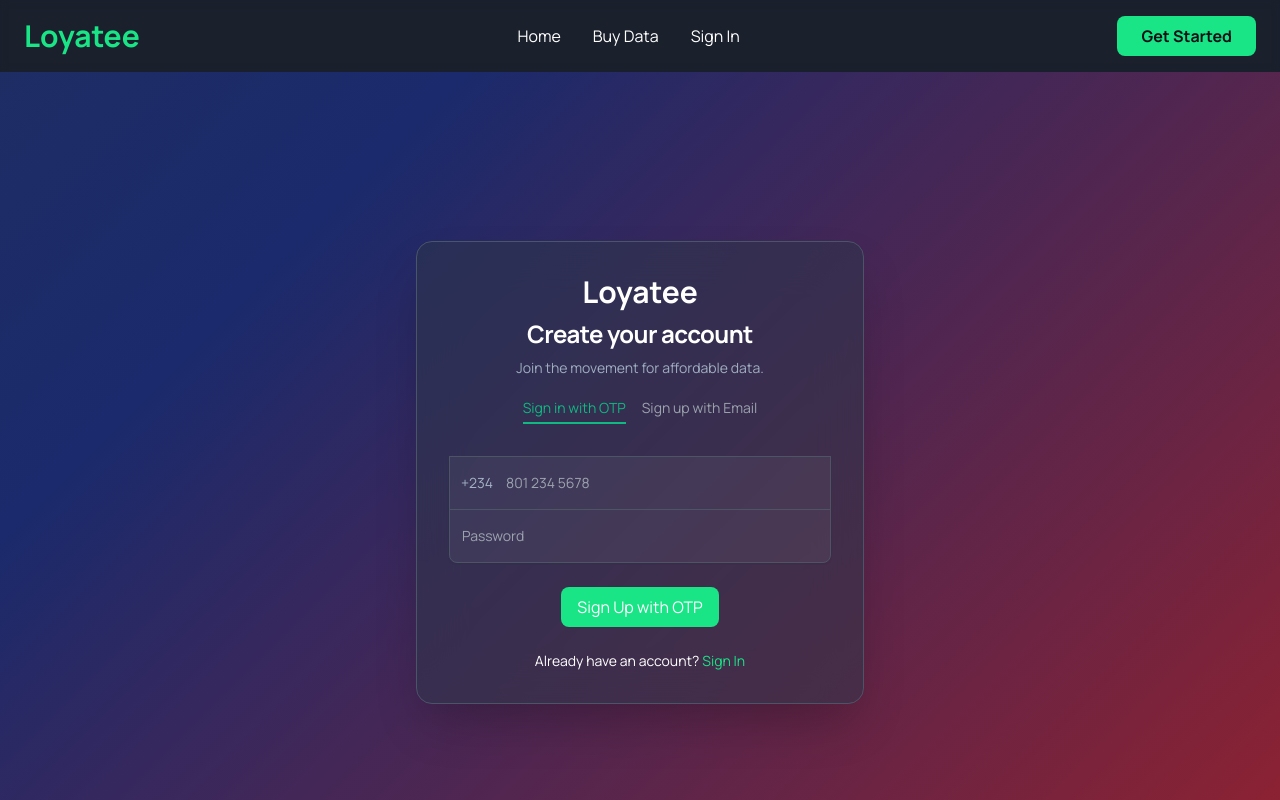
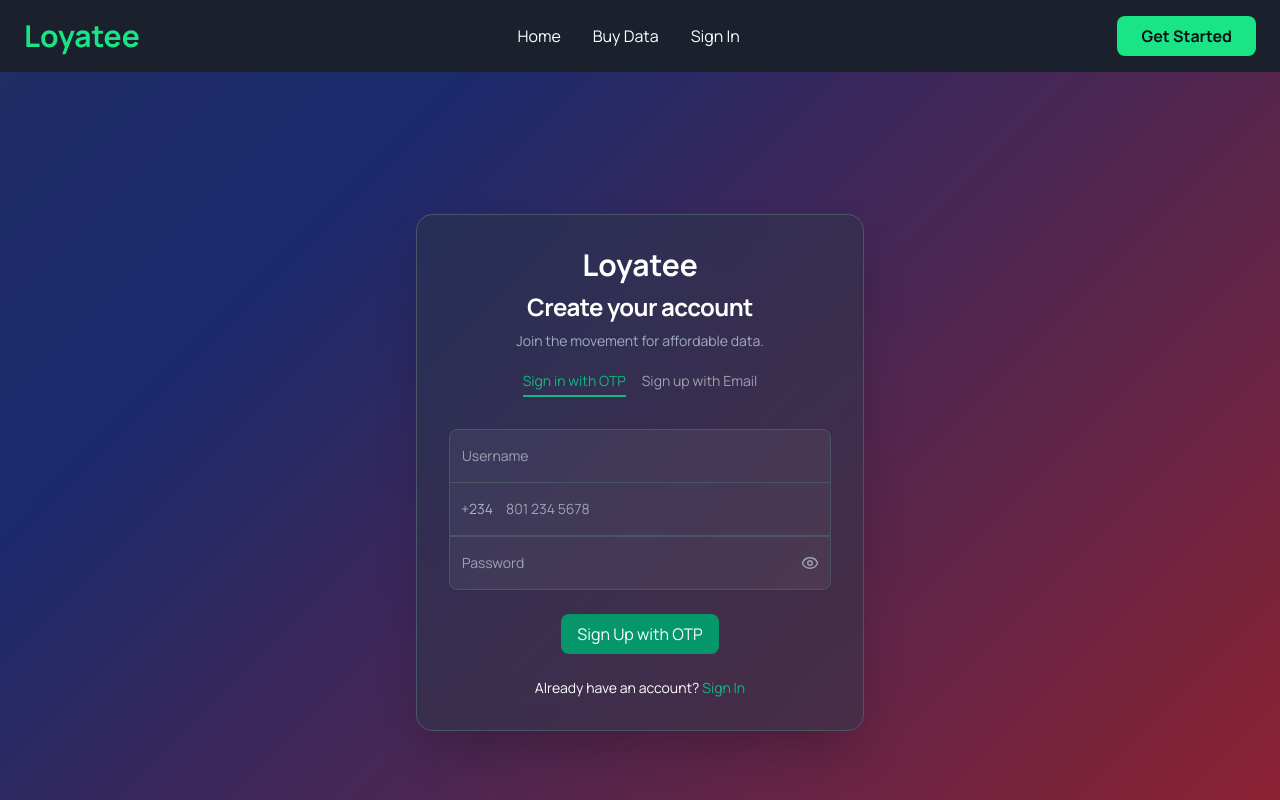
Before and after one commit to JelelAhmed/loyatee, a Next.js app: page /signup in a window 1280 px wide. Shown: the top 800 px of the page. Built offline with nearby package versions, Linux system fonts and the light colour scheme.

Commit message:
added email signup flow with supabase

```diff
--- a/app/actions/auth.actions.ts
+++ b/app/actions/auth.actions.ts
@@ -1,3 +1,5 @@
+"use server";
+
 import { createSupabaseServerClient } from "./utils";
 import { redirect } from "next/navigation";
 
@@ -92,30 +94,46 @@ export async function resetPassword(formData: FormData) {
 }
 
 // — EMAIL SIGN UP (WITH EMAIL VERIFICATION) —
+type SignUpState = {
+  success: boolean;
+  error: string | null;
+};
+
 export async function signUpWithEmail(
-  _prevState: { success: boolean; error: string },
+  prevState: SignUpState,
   formData: FormData
-) {
+): Promise<SignUpState> {
   const supabase = await createSupabaseServerClient();
 
   try {
     const email = formData.get("email") as string;
     const password = formData.get("password") as string;
     const phone = formData.get("phone") as string;
+    const username = formData.get("username") as string; // new
 
-    const { error } = await supabase.auth.signUp({
+    if (!email || !password || !phone || !username) {
+      return { success: false, error: "All fields are required" };
+    }
+
+    const { data, error } = await supabase.auth.signUp({
       email,
       password,
-      options: { data: { phone } },
+      options: {
+        data: {
+          phone,
+          display_name: username, // 👈 sets auth.users.display_name
+        },
+      },
     });
 
     if (error) throw new Error(error.message);
 
-    redirect("/verify-email");
+    return { success: true, error: null };
   } catch (error) {
     return {
       success: false,
-      error: error instanceof Error ? error.message : "An error occurred",
+      error:
+        error instanceof Error ? error.message : "An unexpected error occurred",
     };
   }
 }
@@ -130,10 +148,16 @@ export async function signUpWithPhone(
   try {
     const phone = formData.get("phone") as string;
     const password = formData.get("password") as string;
+    const display_name = formData.get("display_name") as string; // 👈 get from form
 
     const { error } = await supabase.auth.signUp({
       phone,
       password,
+      options: {
+        data: {
+          display_name,
+        },
+      },
     });
 
     if (error) throw new Error(error.message);
--- a/app/layout.tsx
+++ b/app/layout.tsx
@@ -1,3 +1,4 @@
+// app/layout.tsx
 import "../styles/globals.css";
 import type { Metadata } from "next";
 import { Manrope } from "next/font/google";
@@ -7,6 +8,7 @@ const manrope = Manrope({
   subsets: ["latin"],
   weight: ["400", "600", "700"],
   variable: "--font-manrope",
+  display: "swap", // Ensures font swapping after loading
 });
 
 export const metadata: Metadata = {
@@ -21,7 +23,9 @@ export default function RootLayout({
 }) {
   return (
     <html lang="en" className={manrope.variable}>
-      <body className="bg-[var(--navy-blue)] text-[var(--text-primary)] font-manrope">
+      <body
+        className={`bg-[var(--navy-blue)] text-[var(--text-primary)] ${manrope.className}`}
+      >
         <LayoutWrapper>{children}</LayoutWrapper>
       </body>
     </html>
--- a/app/signup/page.tsx
+++ b/app/signup/page.tsx
@@ -1,16 +1,37 @@
 "use client";
 
-import { useState } from "react";
+import { useState, useEffect, useTransition } from "react";
 import Link from "next/link";
-import Button from "@/components/ui/Button";
+import { useActionState } from "react";
 import clsx from "clsx";
 
+import Button from "@/components/ui/Button";
+import { Eye, EyeOff } from "lucide-react";
+
+import { signUpWithEmail } from "../actions";
+
 export default function SignUpPage() {
-  const [useOtpFlow, setUseOtpFlow] = useState(true); // true = OTP flow; false = email flow
+  const [useOtpFlow, setUseOtpFlow] = useState(true);
+  const [showPassword, setShowPassword] = useState(false);
+  const [isPending] = useTransition();
+
+  const [state, formAction] = useActionState(signUpWithEmail, {
+    success: false,
+    error: null,
+  });
+
+  useEffect(() => {
+    if (state.success && !useOtpFlow) {
+      const timer = setTimeout(() => {
+        window.location.href = "/dashboard";
+      }, 100);
+      return () => clearTimeout(timer);
+    }
+  }, [state.success, useOtpFlow]);
 
   return (
     <div className="relative min-h-screen flex items-center justify-center bg-gray-900 px-4 sm:px-6 lg:px-8 text-white">
-      <div className="wavy-gradient absolute top-0 left-0 w-full h-full z-0"></div>
+      <div className="wavy-gradient wavy-gradient-client absolute top-0 left-0 w-full h-full z-0"></div>
 
       <div className="w-full max-w-md space-y-8 z-10">
         <div className="bg-[var(--card-bg)] backdrop-blur-xl p-8 rounded-2xl shadow-2xl border border-[var(--border-color)]">
@@ -24,8 +45,7 @@ export default function SignUpPage() {
             </p>
           </div>
 
-          {/* Toggle Button */}
-          <div className="flex  justify-center mt-4 space-x-4 text-sm">
+          <div className="flex justify-center mt-4 space-x-4 text-sm">
             <button
               onClick={() => setUseOtpFlow(true)}
               className={clsx(
@@ -50,10 +70,29 @@ export default function SignUpPage() {
             </button>
           </div>
 
-          <form className="mt-8 space-y-6">
+          <form
+            action={useOtpFlow ? undefined : formAction}
+            className="mt-8 space-y-6"
+          >
             <div className="rounded-md shadow-sm -space-y-px">
-              {/* Conditionally render Email input only for Email flow */}
+              {/* Username */}
+              <div>
+                <label htmlFor="username" className="sr-only">
+                  Username
+                </label>
+                <input
+                  type="text"
+                  id="username"
+                  name="username"
+                  autoComplete="username"
+                  required
+                  placeholder="Username"
+                  className="relative block w-full appearance-none rounded-t-lg border border-gray-600 bg-[var(--input-bg-color)] px-3 py-4 text-white placeholder-gray-400 focus:z-10 focus:border-emerald-500 focus:outline-none focus:ring-emerald-500 sm:text-sm"
+                />
+              </div>
               {!useOtpFlow && (
+                <>
+                  {/* Email */}
                   <div>
                     <label htmlFor="email" className="sr-only">
                       Email address
@@ -63,14 +102,15 @@ export default function SignUpPage() {
                       id="email"
                       name="email"
                       autoComplete="email"
-                    required={!useOtpFlow}
+                      required
                       placeholder="Email address"
-                    className="relative block w-full appearance-none rounded-t-lg border border-gray-600 bg-[var(--input-bg-color)] px-3 py-4 text-white placeholder-gray-400 focus:z-10 focus:border-emerald-500 focus:outline-none focus:ring-emerald-500 sm:text-sm"
+                      className="relative block w-full appearance-none border border-gray-600 bg-[var(--input-bg-color)] px-3 py-4 text-white placeholder-gray-400 focus:z-10 focus:border-emerald-500 focus:outline-none focus:ring-emerald-500 sm:text-sm"
                     />
                   </div>
+                </>
               )}
 
-              {/* Phone Number input for both flows */}
+              {/* Phone */}
               <div className={clsx(useOtpFlow ? "rounded-t-lg" : "")}>
                 <label htmlFor="phone-number" className="sr-only">
                   Phone Number
@@ -91,33 +131,48 @@ export default function SignUpPage() {
                     className="relative block w-full appearance-none border border-gray-600 bg-[var(--input-bg-color)] pl-14 pr-3 py-4 text-white placeholder-gray-400 focus:z-10 focus:border-emerald-500 focus:outline-none focus:ring-emerald-500 sm:text-sm"
                   />
                 </div>
-              </div>
 
-              {/* Password input for both flows */}
-              <div>
+                {/* Password */}
+                <div className="relative">
                   <label htmlFor="password" className="sr-only">
                     Password
                   </label>
                   <input
-                  type="password"
+                    type={showPassword ? "text" : "password"}
                     id="password"
                     name="password"
                     autoComplete="current-password"
                     required
                     placeholder="Password"
-                  className="relative block w-full appearance-none rounded-b-lg border border-gray-600 bg-[var(--input-bg-color)] px-3 py-4 text-white placeholder-gray-400 focus:z-10 focus:border-emerald-500 focus:outline-none focus:ring-emerald-500 sm:text-sm"
+                    className="relative block w-full appearance-none rounded-b-lg border border-gray-600 bg-[var(--input-bg-color)] px-3 py-4 pr-12 text-white placeholder-gray-400 focus:z-10 focus:border-emerald-500 focus:outline-none focus:ring-emerald-500 sm:text-sm"
                   />
+                  <button
+                    type="button"
+                    onClick={() => setShowPassword((prev) => !prev)}
+                    className="absolute inset-y-0 right-0 flex items-center px-3 text-gray-400 hover:text-white focus:outline-none"
+                    tabIndex={-1}
+                  >
+                    {showPassword ? <EyeOff size={18} /> : <Eye size={18} />}
+                  </button>
+                </div>
               </div>
             </div>
 
-            {/* Error display (conditionally rendered later) */}
-            {/* {state?.error && (
+            {state?.error && (
               <p className="text-red-500 text-sm text-center">{state.error}</p>
-            )} */}
+            )}
 
             <div className="text-center">
-              <Button type="submit">
-                {useOtpFlow ? "Sign Up with OTP" : "Sign Up with Email"}
+              <Button
+                type="submit"
+                disabled={isPending}
+                className="bg-emerald-600 hover:bg-emerald-500 text-white font-medium rounded-lg transition-colors disabled:opacity-50 disabled:cursor-not-allowed"
+              >
+                {isPending
+                  ? "Processing..."
+                  : useOtpFlow
+                  ? "Sign Up with OTP"
+                  : "Sign Up with Email"}
               </Button>
             </div>
           </form>
@@ -126,7 +181,7 @@ export default function SignUpPage() {
             Already have an account?{" "}
             <Link
               href="/signin"
-              className="font-medium text-[var(--emerald-green)] hover:underline"
+              className="font-medium text-emerald-500 hover:text-emerald-400 hover:underline transition-colors"
             >
               Sign In
             </Link>
@@ -136,102 +191,3 @@ export default function SignUpPage() {
     </div>
   );
 }
-
-// "use client";
-
-// import Link from "next/link";
-// import Button from "@/components/ui/Button";
-
-// export default function SignUpPage() {
-//   return (
-//     <div className="relative min-h-screen flex items-center justify-center bg-gray-900 px-4 sm:px-6 lg:px-8 text-white">
-//       <div className="wavy-gradient absolute top-0 left-0 w-full h-full z-0"></div>
-
-//       <div className="w-full max-w-md space-y-8 z-10">
-//         <div className="bg-[var(--card-bg)] backdrop-blur-xl p-8 rounded-2xl shadow-2xl border border-[var(--border-color)]">
-//           <div className="text-center">
-//             <h1 className="text-3xl font-extrabold text-white">Loyatee</h1>
-//             <h2 className="mt-2 text-2xl font-bold tracking-tight text-white">
-//               Create your account
-//             </h2>
-//             <p className="mt-2 text-sm text-[var(--text-secondary)]">
-//               Join the movement for affordable data.
-//             </p>
-//           </div>
-
-//           <form className="mt-8 space-y-6">
-//             <div className="rounded-md shadow-sm -space-y-px">
-//               <div>
-//                 <label htmlFor="email" className="sr-only">
-//                   Email address
-//                 </label>
-//                 <input
-//                   type="email"
-//                   id="email"
-//                   name="email"
-//                   autoComplete="email"
-//                   required
-//                   placeholder="Email address"
-//                   className="relative block w-full appearance-none rounded-t-lg border border-gray-600 bg-[var(--input-bg-color)] px-3 py-4 text-white placeholder-gray-400 focus:z-10 focus:border-emerald-500 focus:outline-none focus:ring-emerald-500 sm:text-sm"
-//                 />
-//               </div>
-
-//               <div className="relative">
-//                 <label htmlFor="phone-number" className="sr-only">
-//                   Phone Number
-//                 </label>
-//                 <div className="absolute inset-y-0 left-0 flex items-center pl-3 pointer-events-none">
-//                   <span className="text-[var(--text-secondary)] sm:text-sm">
-//                     +234
-//                   </span>
-//                 </div>
-//                 <input
-//                   type="tel"
-//                   id="phone-number"
-//                   name="phone-number"
-//                   autoComplete="tel"
-//                   required
-//                   placeholder="801 234 5678"
-//                   className="relative block w-full appearance-none border border-gray-600 bg-[var(--input-bg-color)] pl-14 pr-3 py-4 text-white placeholder-gray-400 focus:z-10 focus:border-emerald-500 focus:outline-none focus:ring-emerald-500 sm:text-sm"
-//                 />
-//               </div>
-
-//               <div>
-//                 <label htmlFor="password" className="sr-only">
-//                   Password
-//                 </label>
-//                 <input
-//                   type="password"
-//                   id="password"
-//                   name="password"
-//                   autoComplete="current-password"
-//                   required
-//                   placeholder="Password"
-//                   className="relative block w-full appearance-none rounded-b-lg border border-gray-600 bg-[var(--input-bg-color)] px-3 py-4 text-white placeholder-gray-400 focus:z-10 focus:border-emerald-500 focus:outline-none focus:ring-emerald-500 sm:text-sm"
-//                 />
-//               </div>
-//             </div>
-//             {/*
-//             {state?.error && (
-//               <p className="text-red-500 text-sm text-center">{state.error}</p>
-//             )} */}
-
-//             <div className="text-center">
-//               <Button type="submit">Sign Up</Button>
-//             </div>
-//           </form>
-
-//           <p className="mt-6 text-center text-sm">
-//             Already have an account?{" "}
-//             <Link
-//               href="/signin"
-//               className="font-medium text-[var(--emerald-green)] hover:underline"
-//             >
-//               Sign In
-//             </Link>
-//           </p>
-//         </div>
-//       </div>
-//     </div>
-//   );
-// }
--- a/package.json
+++ b/package.json
@@ -10,6 +10,7 @@
   },
   "dependencies": {
     "@supabase/ssr": "^0.6.1",
+    "@supabase/supabase-js": "^2.55.0",
     "clsx": "^2.1.1",
     "lucide-react": "^0.535.0",
     "next": "15.4.5",
```
Also changed, not shown: app/auth/auth-code-error/page.tsx (added, +21 -0 lines), app/auth/confirm/route.ts (added, +37 -0 lines), app/verify-email/route.ts (added, +48 -0 lines), styles/globals.css (+11 -4 lines), 1 other file (tests, documents, lock files or other folders). Lines whose indentation alone changed are shown as unchanged.
